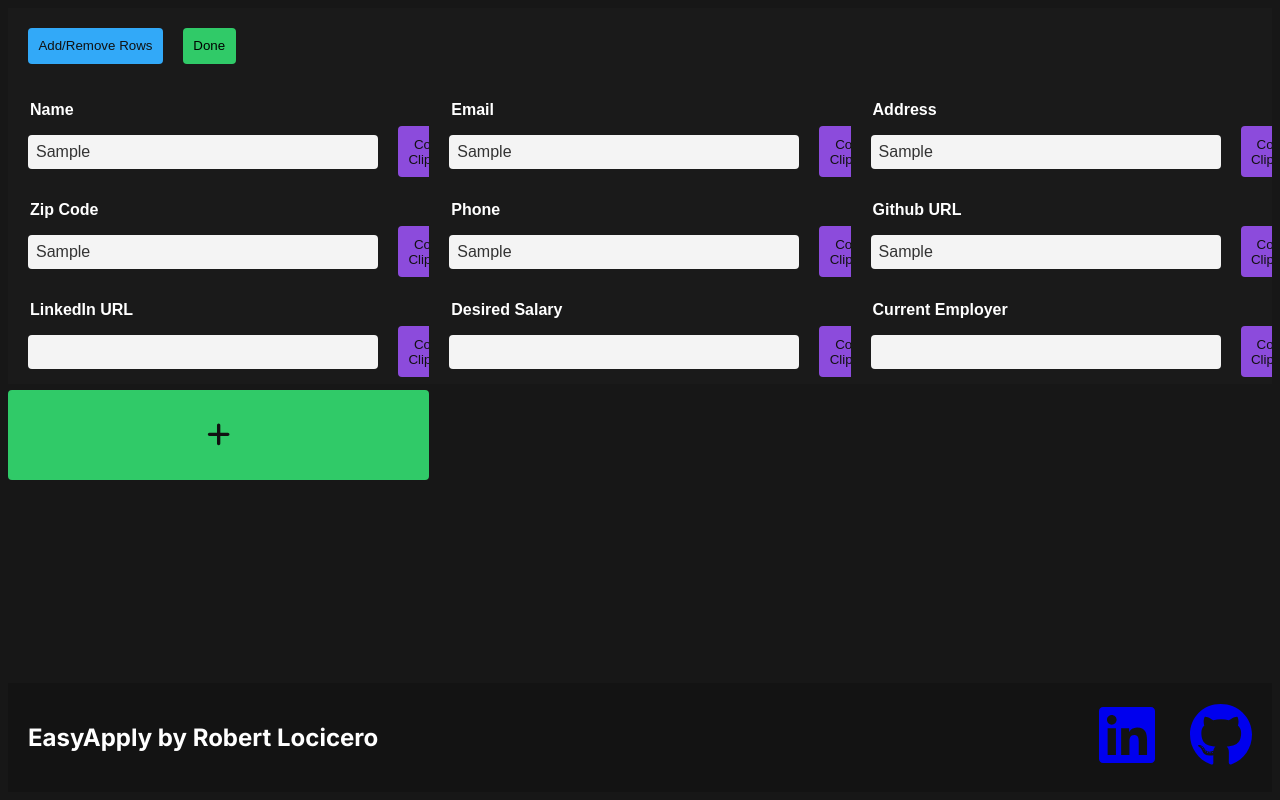
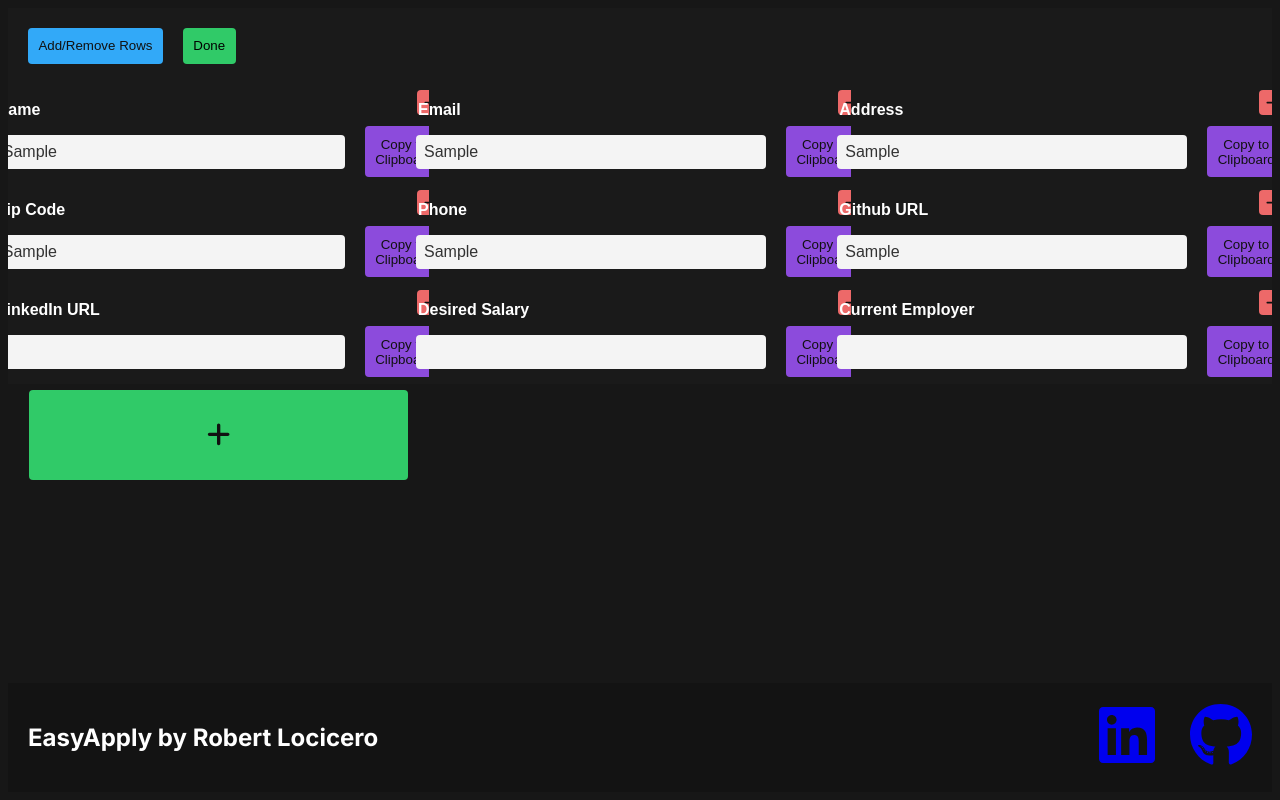
Before and after one commit to Robert-LC/EasyApply, a Next.js app in the folder easy-apply/: page / in a window 1280 px wide. Both pictures are taken after typing "Sample", "Sample", "Sample", "Sample", "Sample", "Sample" into the empty fields and a click on the button "Add/Remove Rows". Built offline with nearby package versions, Linux system fonts and the light colour scheme.

Commit message:
Position AddEntryButton

```diff
--- a/easy-apply/src/app/components/EntriesList/Entry/AddEntryButton/addEntryButton.module.css
+++ b/easy-apply/src/app/components/EntriesList/Entry/AddEntryButton/addEntryButton.module.css
@@ -1,6 +1,6 @@
 .addEntryButton {
     border: none;
-    width: 100%;
+    width: 90%;
     height: 90px;
     color: rgb(17, 17, 17);
     background-color: #30ca68;
@@ -12,3 +12,8 @@
     background-color: #2cac5b;
     cursor: pointer;
 }
+
+.addEntryButtonContainer {
+    display: flex;
+    justify-content: center;
+}
--- a/easy-apply/src/app/components/EntriesList/Entry/entry.module.css
+++ b/easy-apply/src/app/components/EntriesList/Entry/entry.module.css
@@ -9,6 +9,7 @@
     height: 100px;
     display: flex;
     align-items: center;
+    justify-content: center;
     gap: 20px;
 }
 
```
